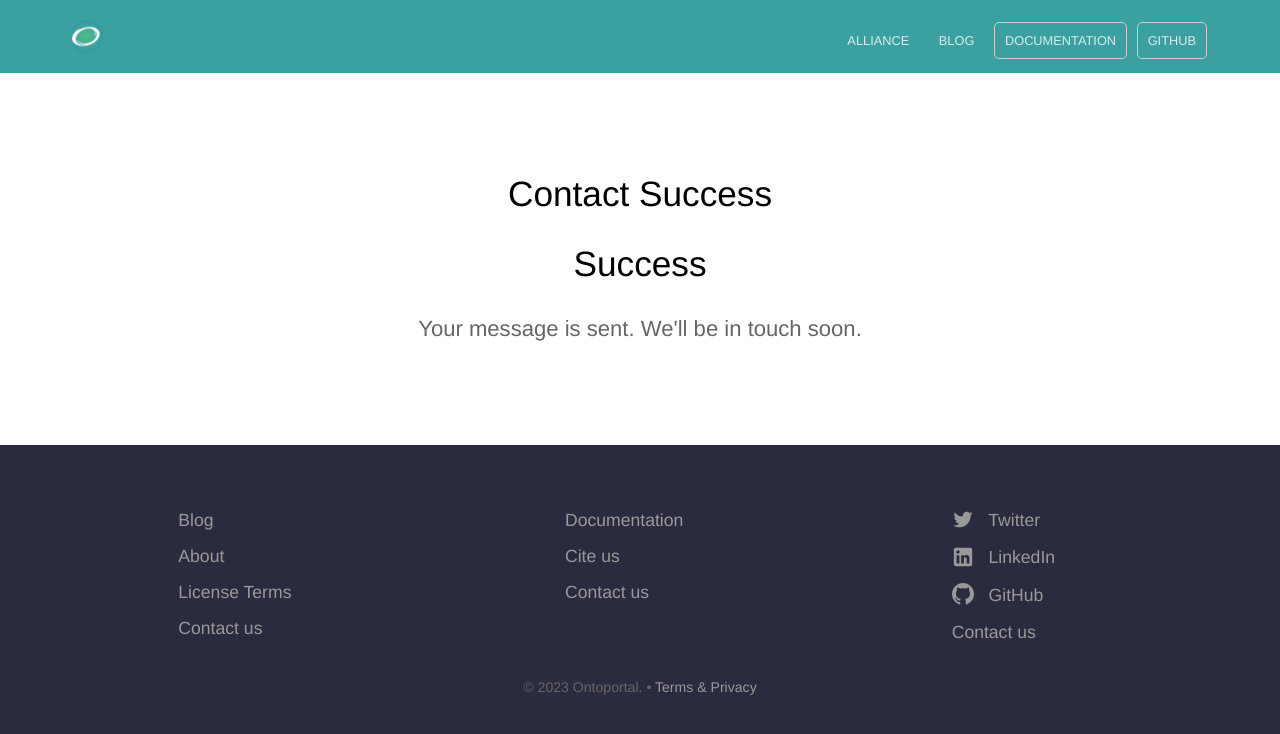
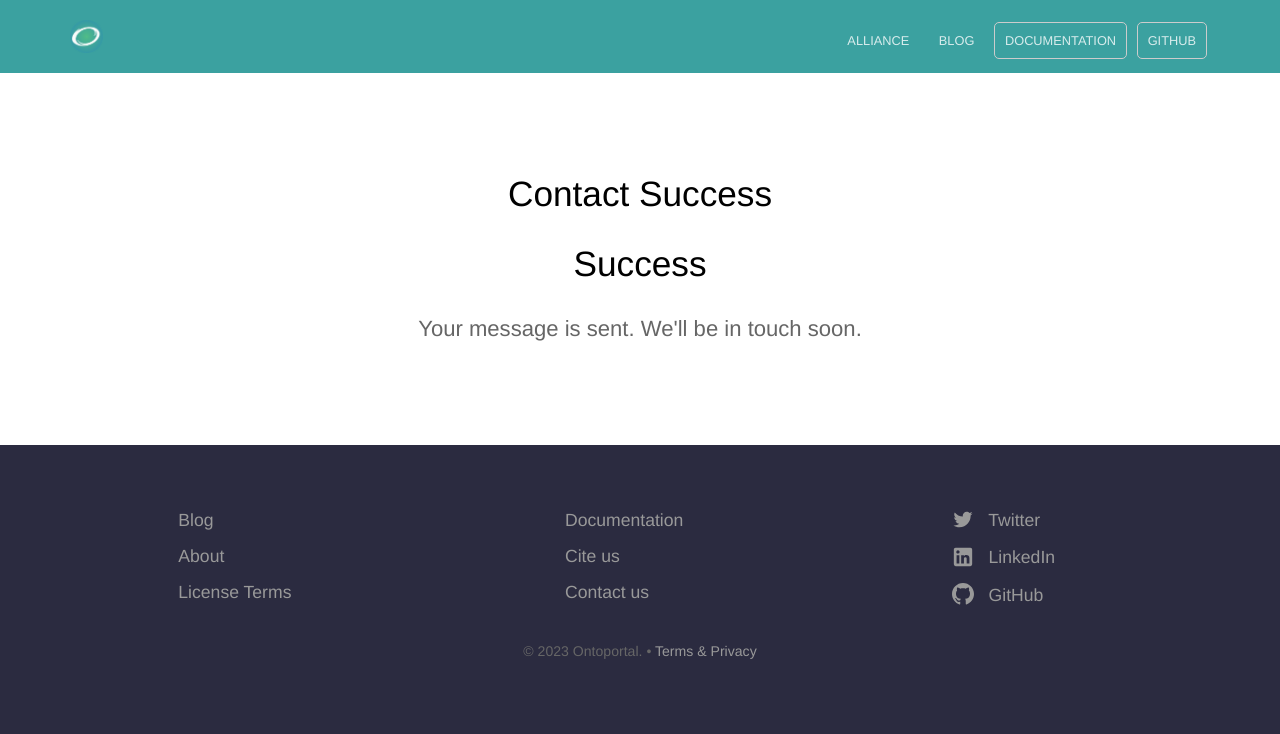
Before and after one commit to ontoportal/website, a Jekyll site: the page built from contact-success.html, in a window 1280 px wide. Shown: the top 734 px of the page. Built offline with Jekyll 4.4.1, drawn with Linux system fonts in a browser that asks for light colours.

Commit message:
show contact us link in the bottom only once

```diff
--- a/_layouts/default.html
+++ b/_layouts/default.html
@@ -42,7 +42,9 @@
 								{% endif %}
 								{{ link.name }}</a></li>
 						{% endfor %}
-						<li><a href="mailto:{{site.support_mail}}">Contact us</a></li>
+						{% if forloop.index == 2 %}
+							<li><a href="mailto:{{site.support_mail}}">Contact us</a></li>
+						{% endif %}
 					</ul>
 					{% endfor %}
 				</div>
```
